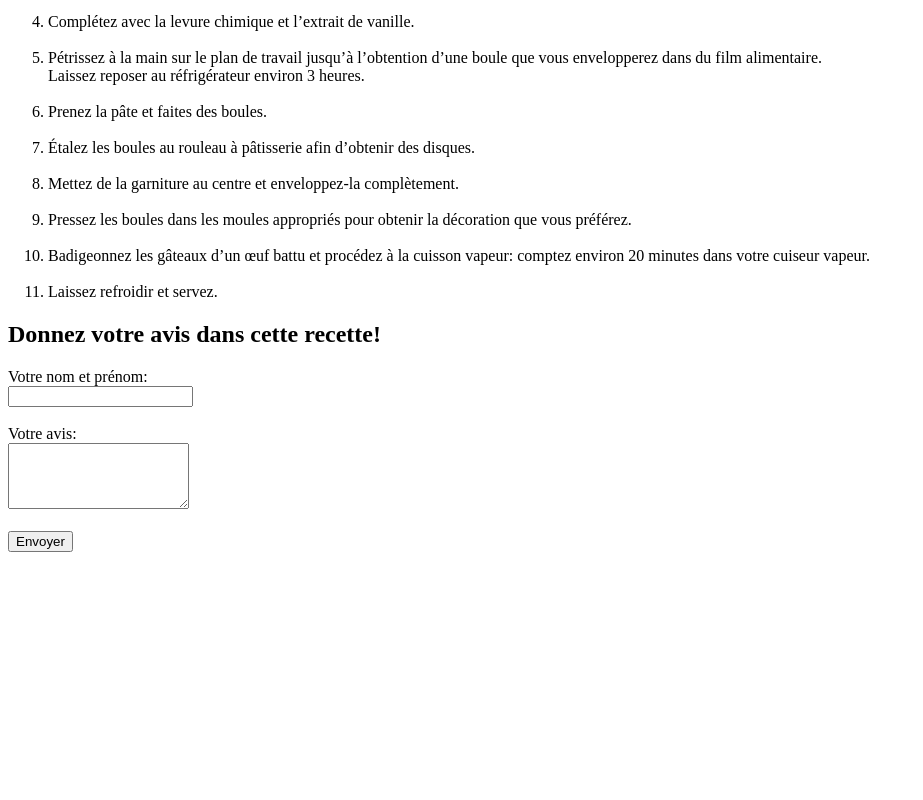
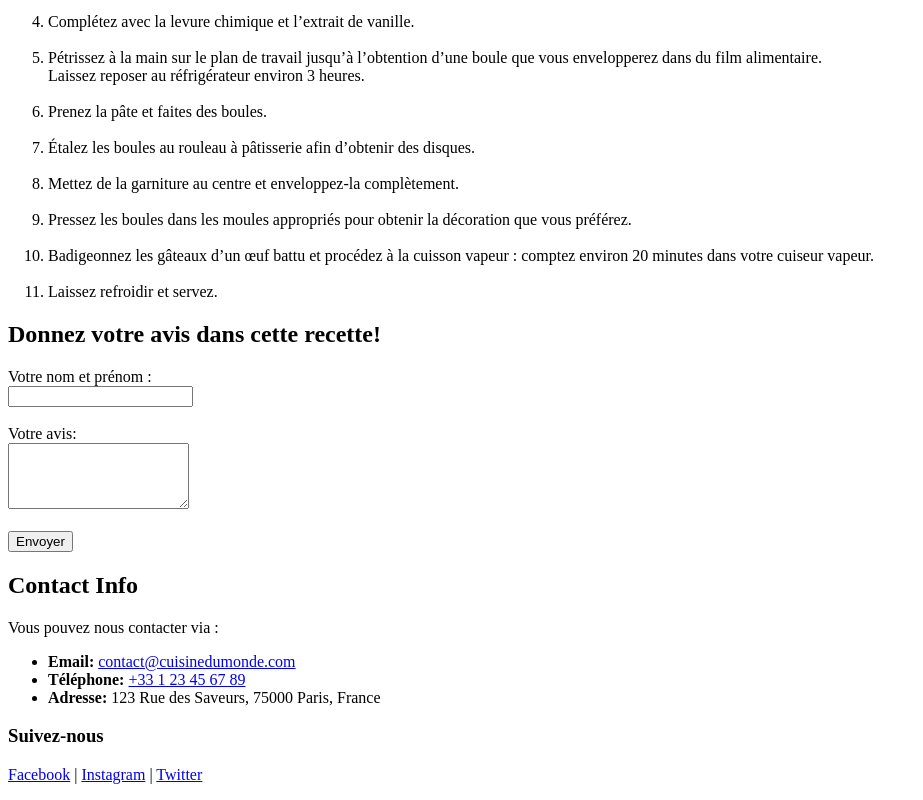
Before and after one commit to ghofranedhaouadi02/Web_Developpement_Project, a plain HTML site: page mooncake.html in a window 1280 px wide. Shown: the part 1345-2145 px from the top of the page, without its empty margins (0-923 px from the left). Before the commit the page ends 1905 px from the top, so only its background shows below. Drawn offline with Linux system fonts and the light colour scheme.

Commit message:
mooncake.html

```diff
--- a/mooncake.html
+++ b/mooncake.html
@@ -17,7 +17,7 @@
                     </tr>
                     <tr>
                         <td>
-                                <a href="#accueil">Accueil</a>
+                            <a href="index.html">Accueil</a>
                         </td>
                         <td>
                             <button id="toggleCategories">Catégories</button>
@@ -42,19 +42,19 @@
                             </form>
                         </td>
                         <td>
-                                <a href="#contact_info">Contact Info</a>
+                            <a href="#contact">Contact Info</a>
                         </td>
                         <td>
+                            <section id="recherche">
                                 <input type="text" id="searchInput" placeholder="Entrez le nom de recette..." />
                                 <button id="searchButton">Rechercher</button>
+                            </section>
                         </td>
                     </tr>
                 </table>
             </header>
-            <header>
             <h1> Recette de Mooncakes</h1>
             <p> Les Gâteaux De Lune, aussi appelés Mooncakes sont un mets emblématique associé à la fête de la Mi-Automne, ou fête de la Lune, en Chine.  </p>
-            </header>
             <div class="container">
                 <section>
                     <h2>
@@ -95,14 +95,14 @@
                         <li> Étalez les boules au rouleau à pâtisserie afin d’obtenir des disques.</li><br>
                         <li>Mettez de la garniture au centre et enveloppez-la complètement.</li><br>
                         <li>Pressez les boules dans les moules appropriés pour obtenir la décoration que vous préférez.</li><br>
-                        <li>Badigeonnez les gâteaux d’un œuf battu et procédez à la cuisson vapeur: comptez environ 20 minutes dans votre cuiseur vapeur.</li><br>
+                        <li> Badigeonnez les gâteaux d’un œuf battu et procédez à la cuisson vapeur : comptez environ 20 minutes dans votre cuiseur vapeur.</li><br>
                         <li>Laissez refroidir et servez.</li>
                     </ol>
                 </section>
                 <section>
                     <h2>Donnez votre avis dans cette recette!</h2>
-                    <form action="#" method="post">
-                        <label for="nom et prénom">Votre nom et prénom:</label><br>
+                    <form action="#" methode="post">
+                        <label for="nom et prénom">Votre nom et prénom :</label><br>
                         <input type="text" id="nom_prenom" name="nom et prénom" required><br><br>
                         <label for="avis">Votre avis:</label><br>
                         <textarea id="avis" name="avis" rows="4" required></textarea><br><br>
@@ -110,5 +110,22 @@
                 </form>
             </section>
         </div>
+        <footer>
+            <section id="contact">
+                <h2>Contact Info</h2>
+                <p>Vous pouvez nous contacter via :</p>
+                <ul>
+                    <li><strong>Email:</strong> <a href="mailto:contact@cuisinedumonde.com">contact@cuisinedumonde.com</a></li>
+                    <li><strong>Téléphone:</strong> <a href="tel:+33123456789">+33 1 23 45 67 89</a></li>
+                    <li><strong>Adresse:</strong> 123 Rue des Saveurs, 75000 Paris, France</li>
+                </ul>
+                <h3>Suivez-nous</h3>
+                <p>
+                    <a href="https://www.facebook.com" target="_blank">Facebook</a> |
+                    <a href="https://www.instagram.com" target="_blank">Instagram</a> |
+                    <a href="https://www.twitter.com" target="_blank">Twitter</a>
+                </p>
+            </section>
+        </footer>
     </body>
 </html>
```
Lines whose indentation alone changed are shown as unchanged.
